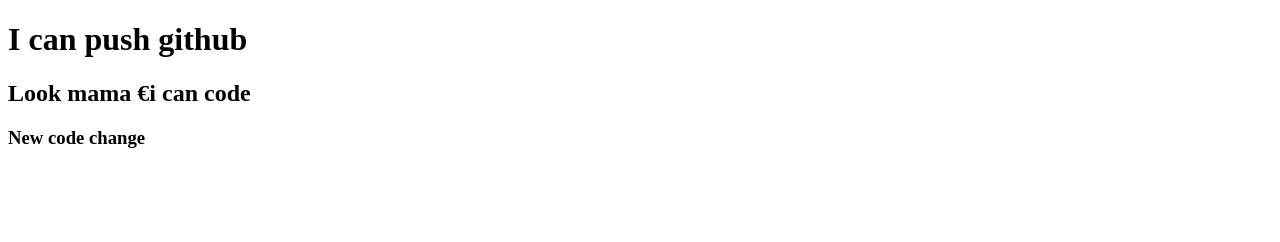
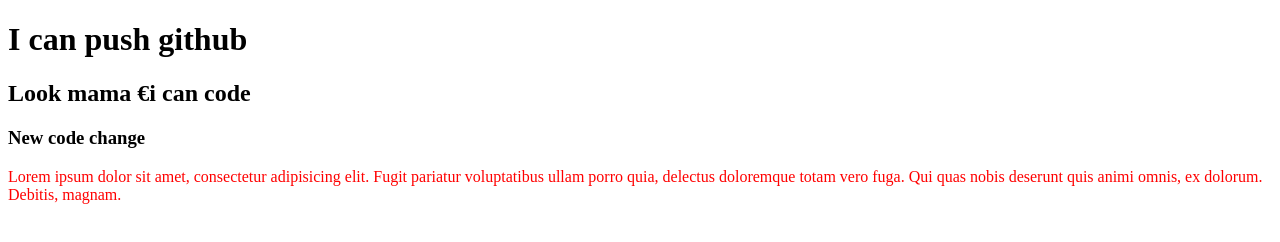
Before and after one commit to akiksaifullah/my-first-new-repo, a plain HTML site: page index.html in a window 1280 px wide. Drawn offline with Linux system fonts and the light colour scheme.

Commit message:
css added

```diff
--- a/index.html
+++ b/index.html
@@ -6,10 +6,13 @@
     <meta http-equiv="X-UA-Compatible" content="IE=edge">
     <meta name="viewport" content="width=device-width, initial-scale=1.0">
     <title>My first new github repo</title>
+    <link rel="stylesheet" href="style.css">
 </head>
 <h1>I can push github</h1>
 <h2>Look mama €i can code</h2>
 <h3>New code change</h3>
+<p>Lorem ipsum dolor sit amet, consectetur adipisicing elit. Fugit pariatur voluptatibus ullam porro quia, delectus
+    doloremque totam vero fuga. Qui quas nobis deserunt quis animi omnis, ex dolorum. Debitis, magnam.</p>
 
 <body>
 
--- /dev/null
+++ b/style.css
@@ -0,0 +1,3 @@
+p {
+    color: red;
+}
```
